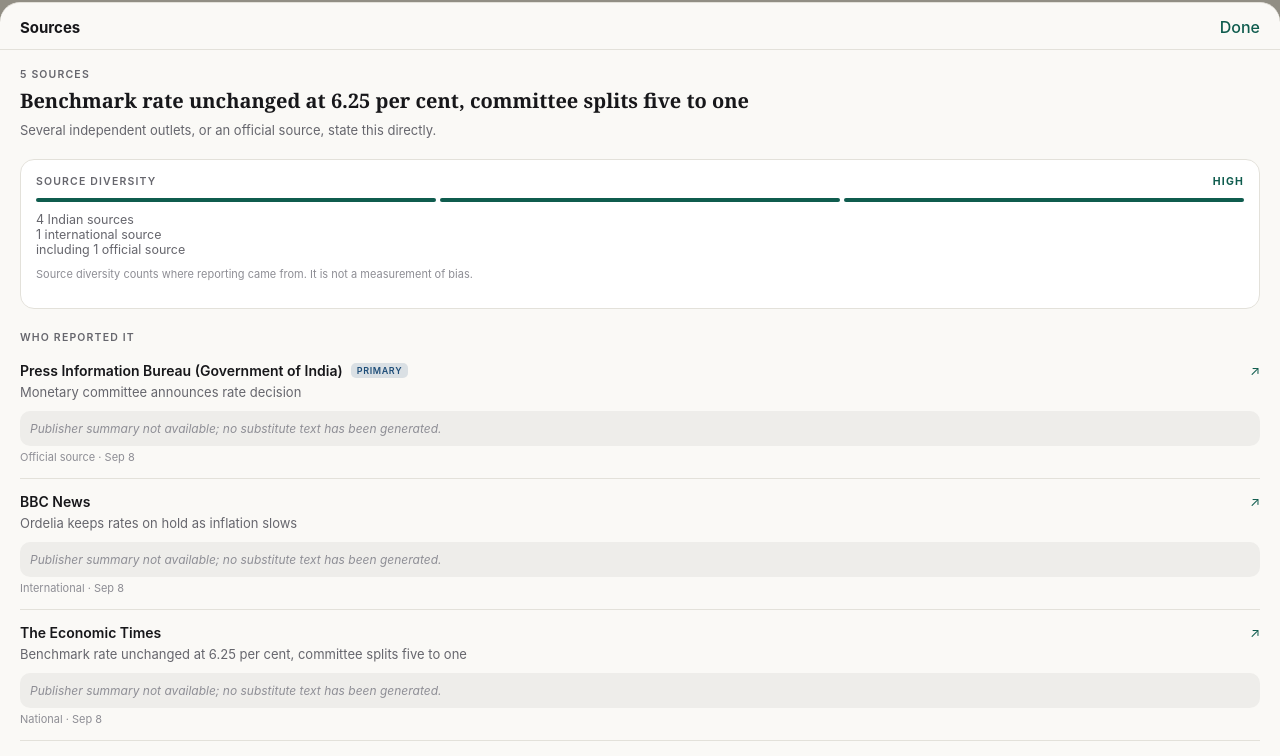
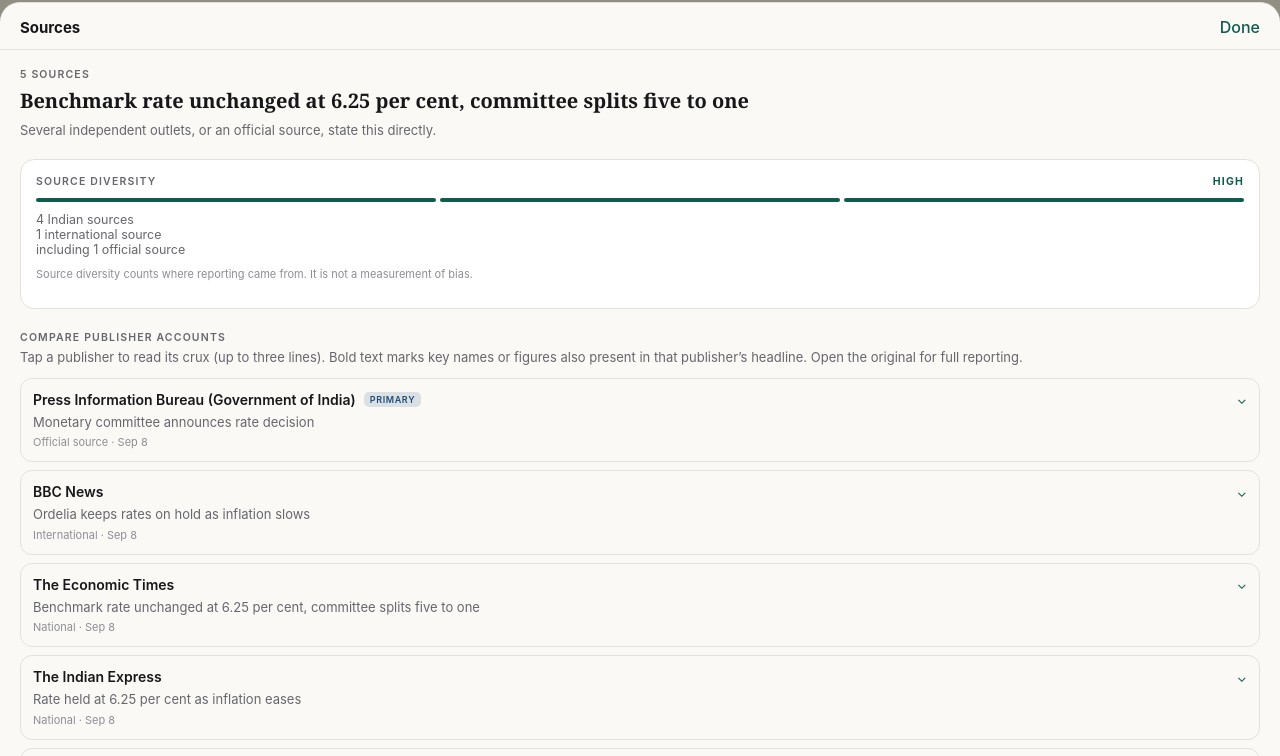
Before and after one commit to advocatesajalgoel/Briefly-News-App, a plain HTML site: page briefly/site/index.html in a window 1280 px wide. Both pictures are taken after a click on the button 640 px from the left and 669 px from the top of the page. Shown: the part 44-800 px from the top of the page. Drawn offline with Linux system fonts and the light colour scheme; files whose address does not match are found by name.

Commit message:
Mirror source comparison and IST timeline in the editable site source

```diff
--- a/briefly/site/index.html
+++ b/briefly/site/index.html
@@ -238,9 +238,14 @@ a { color: var(--accent); }
 }
 .summary {
   font-size: clamp(16px, 4.3vw, 18px);
-  line-height: 1.52;
+  line-height: 1.42;
   color: color-mix(in srgb, var(--ink) 88%, transparent);
   margin: 0;
+  display: -webkit-box;
+  -webkit-box-orient: vertical;
+  -webkit-line-clamp: 2;
+  line-clamp: 2;
+  overflow: hidden;
 }
 
 .dispute {
@@ -414,6 +419,20 @@ body.sheet-open .sheet-backdrop { opacity: 1; pointer-events: auto; }
   font-size: 10px; letter-spacing: .045em; text-transform: uppercase;
 }
 .src-crux-missing { color: var(--faint); font-style: italic; }
+.source-detail { display:block; margin:8px 0; border:1px solid var(--rule); border-radius:12px; overflow:hidden; }
+.source-detail > summary { list-style:none; cursor:pointer; padding:12px; }
+.source-detail > summary::-webkit-details-marker { display:none; }
+.source-detail[open] > summary { border-bottom:1px solid var(--rule); }
+.source-detail .src-head { margin-top:5px; }
+.source-detail .src-detail-body { padding:10px 12px 12px; }
+.source-detail .src-crux { display:-webkit-box; -webkit-box-orient:vertical; -webkit-line-clamp:3; line-clamp:3; overflow:hidden; margin:0; }
+.source-detail .src-original { display:inline-flex; margin-top:10px; color:var(--accent); font-size:12px; font-weight:650; }
+.timeline { margin:18px 0 4px; padding-left:14px; border-left:2px solid var(--rule); }
+.timeline-item { position:relative; padding:0 0 14px 12px; }
+.timeline-item:last-child { padding-bottom:0; }
+.timeline-item:before { content:""; position:absolute; left:-19px; top:5px; width:8px; height:8px; border-radius:50%; background:var(--accent); }
+.timeline-time { font-size:10px; color:var(--muted); letter-spacing:.04em; }
+.timeline-title { font-size:12px; line-height:1.4; margin-top:3px; }
 
 .disputed-block {
   margin-top: 18px; padding: 14px; border-radius: 14px;
@@ -931,6 +950,31 @@ function render() {
   });
 }
 
+function sourceCruxHTML(source) {
+  const text = String(source.crux || "").trim();
+  if (!text) return '<p class="src-crux src-crux-missing">Publisher feed summary unavailable. No substitute text has been generated.</p>';
+  // Bold only key names/figures repeated in this publisher's own headline.
+  const stop = new Set(["this","that","with","from","after","before","over","under","into","about","says","said","will","has","have","been","were","their","there","which","while","where","when","what","court","case"]);
+  const candidates = String(source.original_headline || "").match(/[A-Z][A-Za-z0-9.'’-]*|\b\d[\d,.%/-]*\b/g) || [];
+  const key = new Set(candidates.filter(w => /^\d/.test(w) || (w.length > 3 && !stop.has(w.toLowerCase()))).map(w => w.toLowerCase()));
+  const html = text.split(/(\s+)/).map(part => {
+    const clean = part.replace(/^[^A-Za-z0-9]+|[^A-Za-z0-9%/-]+$/g, "");
+    return clean && key.has(clean.toLowerCase()) ? '<strong>' + esc(part) + '</strong>' : esc(part);
+  }).join("");
+  const count = text.split(/\s+/).filter(Boolean).length;
+  return '<p class="src-crux"><strong>Publisher crux · ' + count + ' words</strong><br>' + html + '</p>';
+}
+
+function sourceTimelineHTML(sources) {
+  const dated = (sources || []).filter(s => s.published_at && !Number.isNaN(new Date(s.published_at).getTime()))
+    .slice().sort((a,b) => new Date(a.published_at) - new Date(b.published_at));
+  if (!dated.length) return '<p class="sheet-note">Publisher timestamps are unavailable for this story.</p>';
+  return '<div class="timeline">' + dated.map((s,i) => {
+    const when = new Date(s.published_at).toLocaleString("en-IN", {timeZone:"Asia/Kolkata", day:"numeric", month:"short", hour:"2-digit", minute:"2-digit", hour12:true});
+    return '<div class="timeline-item"><div class="timeline-time">' + esc(when) + ' IST' + (i === 0 ? ' · FIRST REPORT' : '') + '</div><div class="timeline-title">' + esc(s.source_name) + ' — ' + esc(s.original_headline) + '</div></div>';
+  }).join("") + '</div>';
+}
+
 /* --- sources sheet -------------------------------------------------------- */
 function openSheet(story) {
   const sources = story.sources || [];
@@ -957,26 +1001,35 @@ function openSheet(story) {
 
     <div style="font-size:10.5px;font-weight:600;letter-spacing:.11em;
                 text-transform:uppercase;color:var(--muted);margin:22px 0 4px">
-      Who reported it</div>
+      Compare publisher accounts</div>
+    <p class="sheet-note" style="margin:4px 0 10px">Tap a publisher to read its crux (up to three lines). Bold text marks key names or figures also present in that publisher’s headline. Open the original for full reporting.</p>
     ${sources.map((s) => `
-      <a class="src" href="${esc(s.original_url || "#")}" target="_blank" rel="noopener noreferrer"
-         style="text-decoration:none;color:inherit">
-        <span class="src-top">
-          <span class="src-name">${esc(s.source_name)}</span>
-          ${s.is_primary_source ? '<span class="src-tag">Primary</span>' : ""}
-          <span class="src-arrow">↗</span>
-        </span>
-        <p class="src-head">${esc(s.original_headline)}</p>
-        ${s.crux
-          ? `<p class="src-crux"><strong>Source crux · ${s.crux.trim().split(/\s+/).filter(Boolean).length} words</strong><br>${esc(s.crux)}</p>`
-          : '<p class="src-crux src-crux-missing">Publisher summary not available; no substitute text has been generated.</p>'}
-        <div class="src-meta">${esc(sourceKind(s.source_kind))}${
-          s.published_at ? " · " + esc(relative(s.published_at)) : ""}</div>
-      </a>`).join("")}
+      <details class="source-detail">
+        <summary>
+          <span class="src-top">
+            <span class="src-name">${esc(s.source_name)}</span>
+            ${s.is_primary_source ? '<span class="src-tag">Primary</span>' : ""}
+            <span class="src-arrow">⌄</span>
+          </span>
+          <p class="src-head">${esc(s.original_headline)}</p>
+          <div class="src-meta">${esc(sourceKind(s.source_kind))}${s.published_at ? " · " + esc(relative(s.published_at)) : ""}</div>
+        </summary>
+        <div class="src-detail-body">
+          ${sourceCruxHTML(s)}
+          <a class="src-original" href="${esc(s.original_url || "#")}" target="_blank" rel="noopener noreferrer">Read original report ↗</a>
+        </div>
+      </details>`).join("")}
+
+    <div style="font-size:10.5px;font-weight:600;letter-spacing:.11em;
+                text-transform:uppercase;color:var(--muted);margin:22px 0 4px">
+      Coverage timeline · IST</div>
+    <p class="sheet-note" style="margin:4px 0 8px">Chronological order of publisher timestamps available to Briefly.</p>
+    ${sourceTimelineHTML(sources)}
 
     ${disputedFacts.length ? `<div class="disputed-block">
-      <div class="who">${esc(disputedFacts[0].attributed_to || "Another source")} disputes this</div>
-      <p>${esc(disputedFacts[0].text)}</p></div>` : ""}
+      <div class="who">Disputed or conflicting facts</div>
+      ${disputedFacts.map((f) => `<p><b>${esc(f.attributed_to || "Source account")}:</b> ${esc(f.text)}</p>`).join("")}
+    </div>` : ""}
 
     <p class="sheet-note" style="margin-top:22px">Briefly does not claim to be unbiased.
       It shows you who reported what, when, and where accounts differ, and links you to
```
